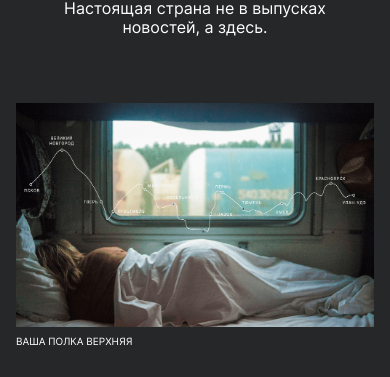
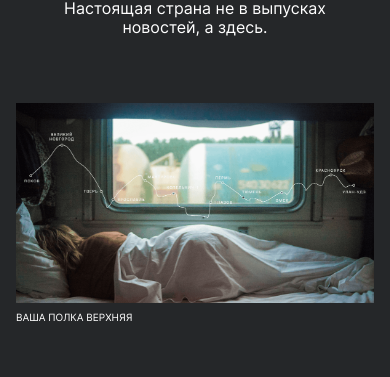
Before and after one commit to liza-zhukova/russian-travel, a plain HTML site: page index.html in a window 390 px wide. Shown: the part 211-588 px from the top of the page. Drawn offline with Linux system fonts and the light colour scheme; files whose address does not match are found by name.

Commit message:
исправление картинки

```diff
--- a/blocks/lead/__image/lead__image.css
+++ b/blocks/lead/__image/lead__image.css
@@ -1,3 +1,26 @@
-.lead__image{
-    max-width: 984px;
-}
+@media screen and (max-width: 1440px){
+    .lead__image{
+      height: 615px;
+    }
+  }
+
+
+  @media screen and (max-width: 1279px){
+      .lead__image{
+        height: 580px;
+      }
+  }
+
+
+  @media screen and (max-width: 1023px){
+    .lead__image{
+      height: 480px;
+    }
+  }
+
+
+  @media screen and (max-width: 767px){
+    .lead__image{
+      height: 200px;
+    }
+  }
```
